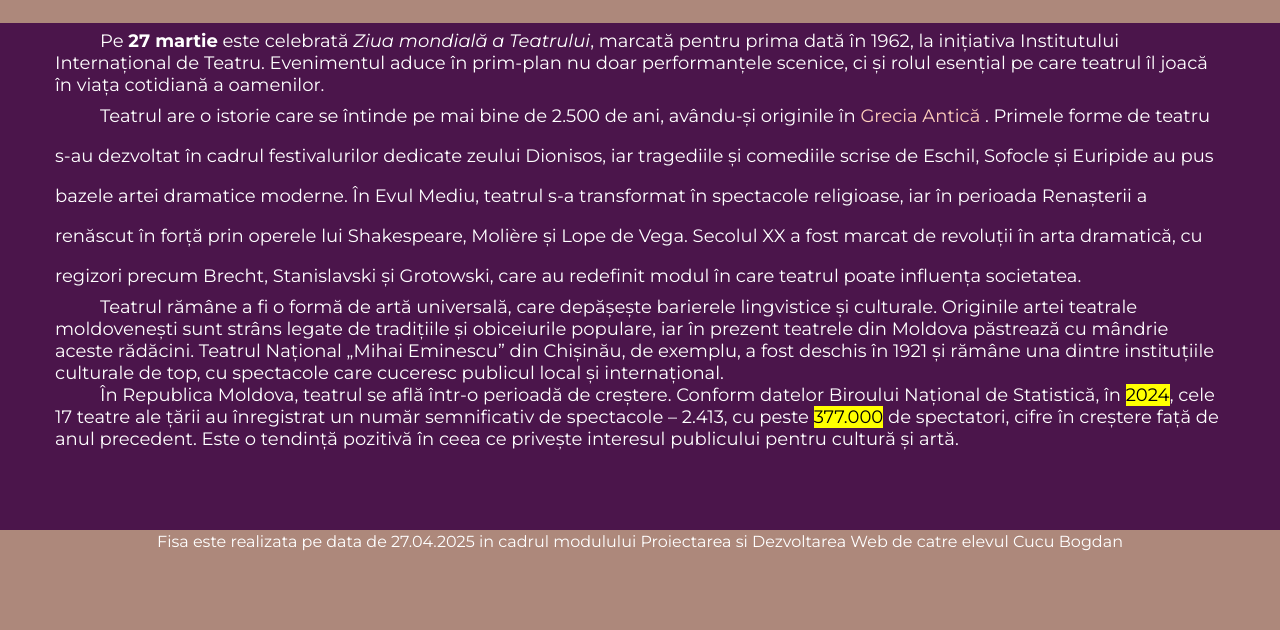
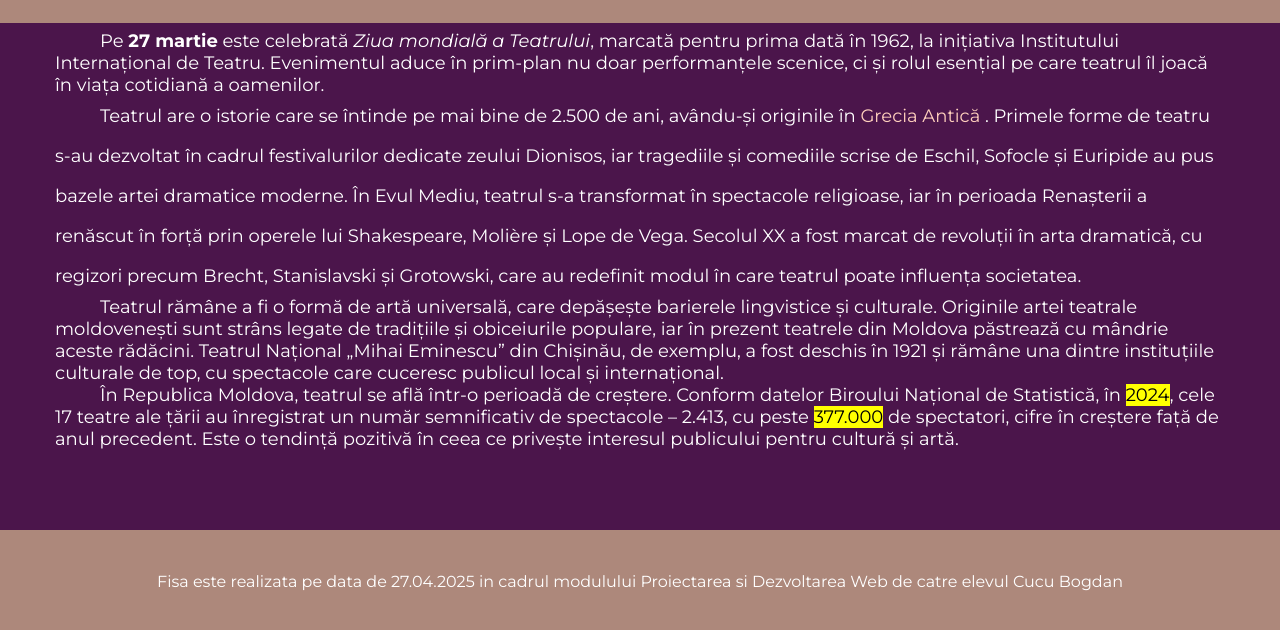
Before and after one commit to Bogdan038/BogdanCucu-ex2.html, a plain HTML site: page index.html in a window 1280 px wide. Shown: the part 106-736 px from the top of the page. Drawn offline with Linux system fonts and the light colour scheme.

Commit message:
Update style.css

```diff
--- a/css/style.css
+++ b/css/style.css
@@ -54,5 +54,5 @@ footer {
   text-align: center;
   font-family: "Montserrat", sans-serif;
   color: white;
-  padding: 10px 0px ;
+  padding: 50px 0px ;
 }
```
